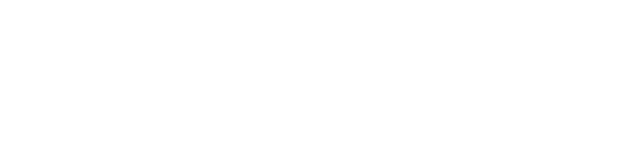
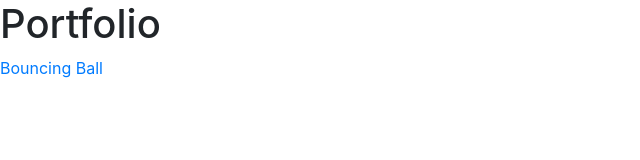
Before and after one commit to patrickthumeyer/my-portfolio, a website: page src/index.html in a window 1280 px wide. Shown: the whole page, without its empty margins (0-640 px from the left). Drawn offline with nearby package versions, Linux system fonts and the light colour scheme; files that its build step writes are made by us from their sources.

Commit message:
added bouncing ball

```diff
--- a/src/index.html
+++ b/src/index.html
@@ -8,6 +8,8 @@
     <link rel="stylesheet" href="styles/main.css" />
   </head>
   <body>
+    <h1>Portfolio</h1>
+    <a href="https://patrickthumeyer.github.io/bouncing-ball/">Bouncing Ball</a>
     <!-- Custom scripts, edit above this line -->
     <script src="scripts/index.js"></script>
   </body>
```
